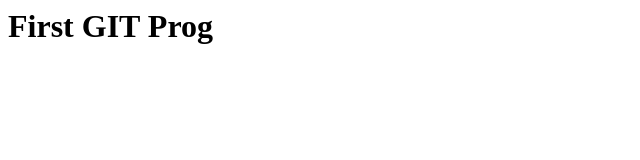
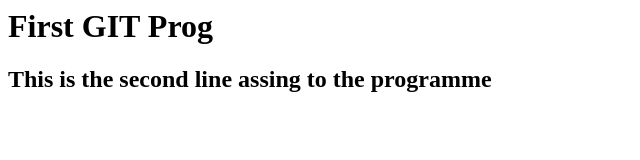
Before and after one commit to ksk181/FirstGitRepo, a plain HTML site: page index.html in a window 1280 px wide. Shown: the whole page, without its empty margins (0-640 px from the left). Drawn offline with Linux system fonts and the light colour scheme.

Commit message:
Adding one more line to Index.html

```diff
--- a/index.html
+++ b/index.html
@@ -1 +1,2 @@
 <h1> First GIT Prog </h1>
+<h2> This is the second line assing to the programme </h2>
```
